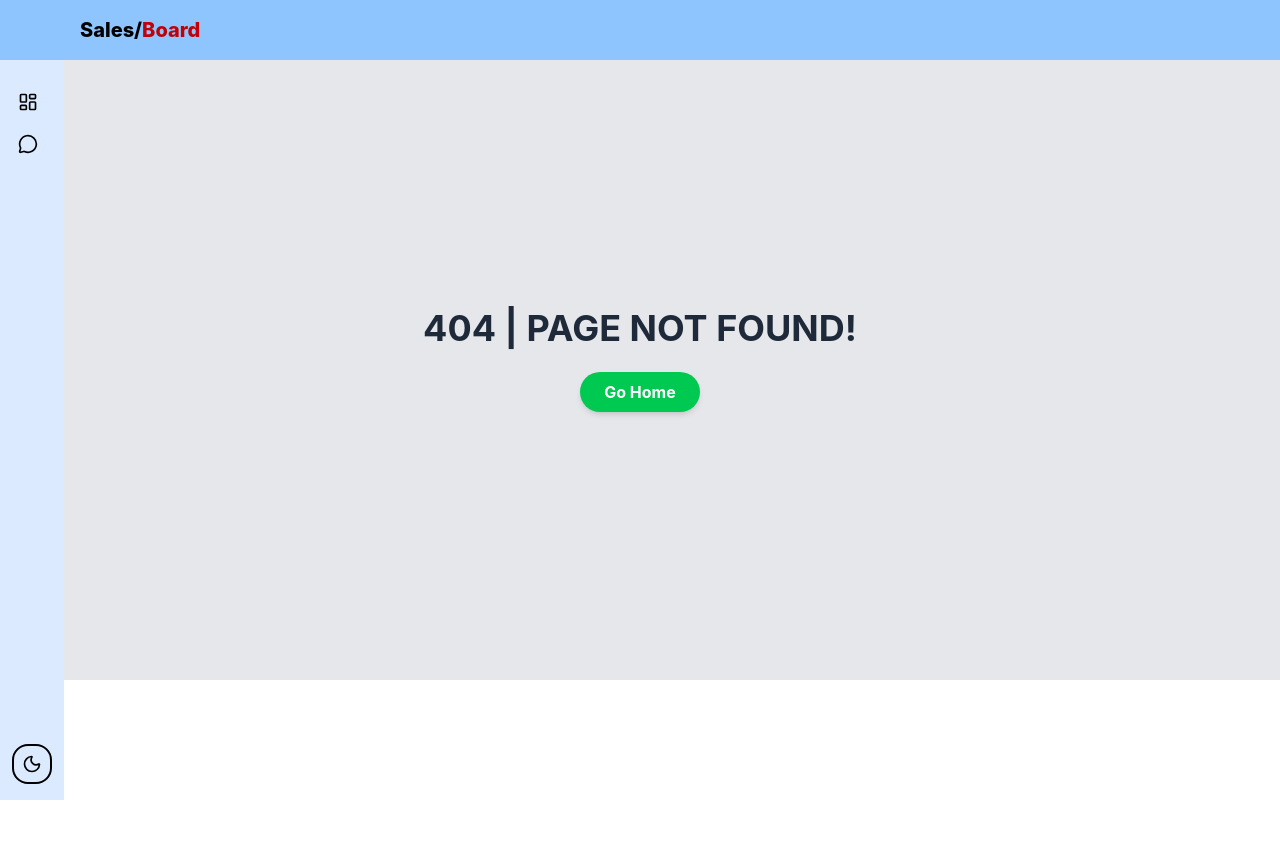
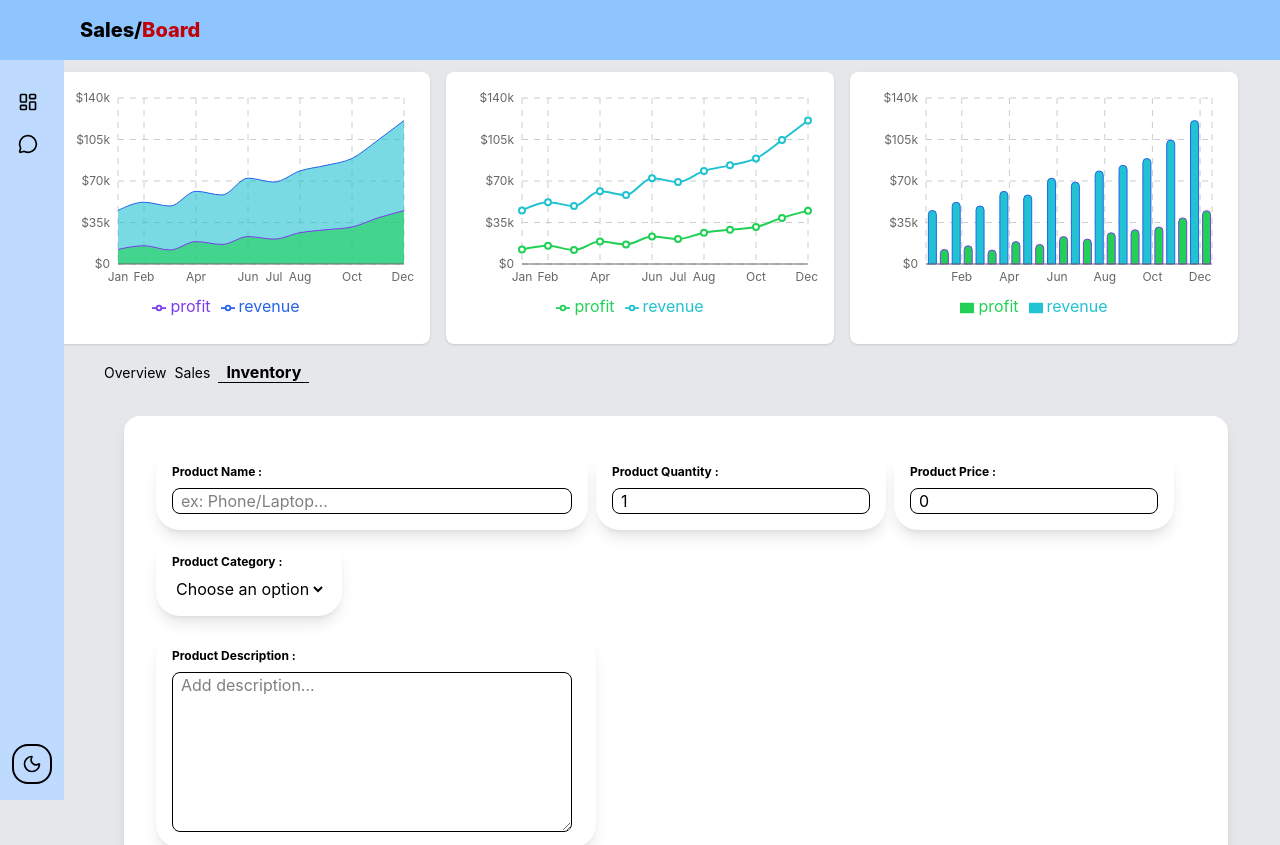
Before and after one commit to IALikhon/Dash-Board, a React (Vite) app: page /Inventory in a window 1280 px wide. Before the commit this address had no page. Shown: the top 845 px of the page. Before the commit the page ends 800 px from the top, so only its background shows below. Built offline with nearby package versions, Linux system fonts and the light colour scheme.

Commit message:
feat: update routing paths and enhance ExpenceSheet with category selection and form improvements

```diff
--- a/src/App.jsx
+++ b/src/App.jsx
@@ -17,8 +17,8 @@ const App = () => {
         <Route element={<DashBoardLayout />}>
           <Route index element={<OverView />} />
           <Route path="Overview" element={<OverView />} />
-          <Route path="Salessheet" element={<SalesSheet />} />
-          <Route path="Expencesheet" element={<ExpenceSheet />} />
+          <Route path="Sales" element={<SalesSheet />} />
+          <Route path="Inventory" element={<ExpenceSheet />} />
           <Route path="Demo" element={<Demo />}/>
         </Route>
         <Route path="Contact" element={<Contact />} />
--- a/src/components/NavBar.jsx
+++ b/src/components/NavBar.jsx
@@ -16,7 +16,7 @@ const NavBar = () => {
     },
   ];
   return (
-    <aside className="group fixed top-0 left-0 z-35 flex flex-col w-16 hover:w-64 h-screen bg-blue-100 hover:bg-blue-950 hover:text-white dark:bg-gray-800 dark:text-white dark:hover:bg-gray-900 transition-all duration-300 pb-4">
+    <aside className="group fixed top-0 left-0 z-35 flex flex-col w-16 hover:w-64 h-screen bg-blue-200 hover:bg-blue-950 hover:text-white dark:bg-gray-800 dark:text-white dark:hover:bg-gray-900 transition-all duration-300 pb-4">
       <div className="mt-20 flex-1 min-h-0">
         <ul>
           {links.map((link) => {
--- a/src/pages/DashBoard.jsx
+++ b/src/pages/DashBoard.jsx
@@ -5,7 +5,7 @@ import LineChartComponent from "../components/LineChart";
 import { NavLink } from "react-router-dom";
 
 const DashBoard = () => {
-  const labels = ["Overview", "Salessheet", "Expencesheet", "Demo"];
+  const labels = ["Overview", "Sales", "Inventory"];
 
   return (
     <div className="flex flex-col justify-center px-4 md:px-8 xl:px-10 ml-10 sm:ml-0 snap-y snap-mandatory">
--- a/src/pages/ExpenceSheet.jsx
+++ b/src/pages/ExpenceSheet.jsx
@@ -6,8 +6,11 @@ const ExpenceSheet = () => {
     name: "",
     quantity: 1,
     price: 0,
+    category: "",
     description: "",
   });
+
+  // const [selectedValue, setSelectedValue] = useState("")
 
   const handleSubmit = async (e) => {
     e.preventDefault();
@@ -27,7 +30,13 @@ const ExpenceSheet = () => {
       console.error("Error Add Inventory Failed: ", error.message);
     }
 
-    setNewForm({ name: "", quantity: 1, description: "" });
+    setNewForm({
+      name: "",
+      quantity: 1,
+      price: 0,
+      category: "",
+      description: "",
+    });
   };
 
   const boxClass = ["flex flex-col gap-2 p-4 shadow-lg rounded-3xl"];
@@ -35,11 +44,11 @@ const ExpenceSheet = () => {
     <form onSubmit={handleSubmit}>
       <div className="flex flex-col flex-wrap items-center mt-8 min-h-screen gap-4 ml-18">
         <div className=" bg-white min-w-80 p-8 rounded-2xl shadow-lg">
-          <div className="flex flex-col md:flex-row gap-2 min-w-50">
+          <div className="flex flex-col flex-wrap md:flex-row gap-2 min-w-50 max-w-260">
             {/* Product Name */}
 
             <div className={boxClass}>
-              <span className="text-xs font-bold">Product Name :</span>
+              <label className="text-xs font-bold">Product Name :</label>
               <input
                 type="text"
                 placeholder="ex: Phone/Laptop..."
@@ -54,7 +63,7 @@ const ExpenceSheet = () => {
             {/* Product Quantity */}
 
             <div className={boxClass}>
-              <span className="text-xs font-bold">Product Quantity : </span>
+              <label className="text-xs font-bold">Product Quantity : </label>
 
               <input
                 type="number"
@@ -65,12 +74,11 @@ const ExpenceSheet = () => {
                 className="border rounded-lg pl-2"
               />
             </div>
-          </div>
-          <div className="flex flex-col gap-2 min-w-50">
+
             {/* Product Price */}
 
-            <div className={`${boxClass} inline-2xs`}>
-              <span className="text-xs font-bold">Product Price : </span>
+            <div className={boxClass}>
+              <label className="text-xs font-bold">Product Price : </label>
 
               <input
                 type="number"
@@ -82,10 +90,27 @@ const ExpenceSheet = () => {
               />
             </div>
 
+            {/* Product Category */}
+
+            <div className={boxClass}>
+              <label className="text-xs font-bold">Product Category : </label>
+
+              <select onChange={(e)=> setNewForm((prev)=> ({...prev, category: e.target.value}))}>
+                <option value="">Choose an option</option>
+                <option value="Electronic">Electronic</option>
+                <option value="Appliences">Appliences</option>
+                <option value="Accesories">Accesories</option>
+                <option value="Tools&Gadgets">Tools&Gadgets</option>
+              </select>
+            </div>
+          </div>
+          <div className="max-w-110 mt-4">
             {/* Product Description */}
 
             <div className={boxClass}>
-              <span className="text-xs font-bold">Product Description : </span>
+              <label className="text-xs font-bold">
+                Product Description :{" "}
+              </label>
               <textarea
                 type="text"
                 placeholder="Add description..."
```
